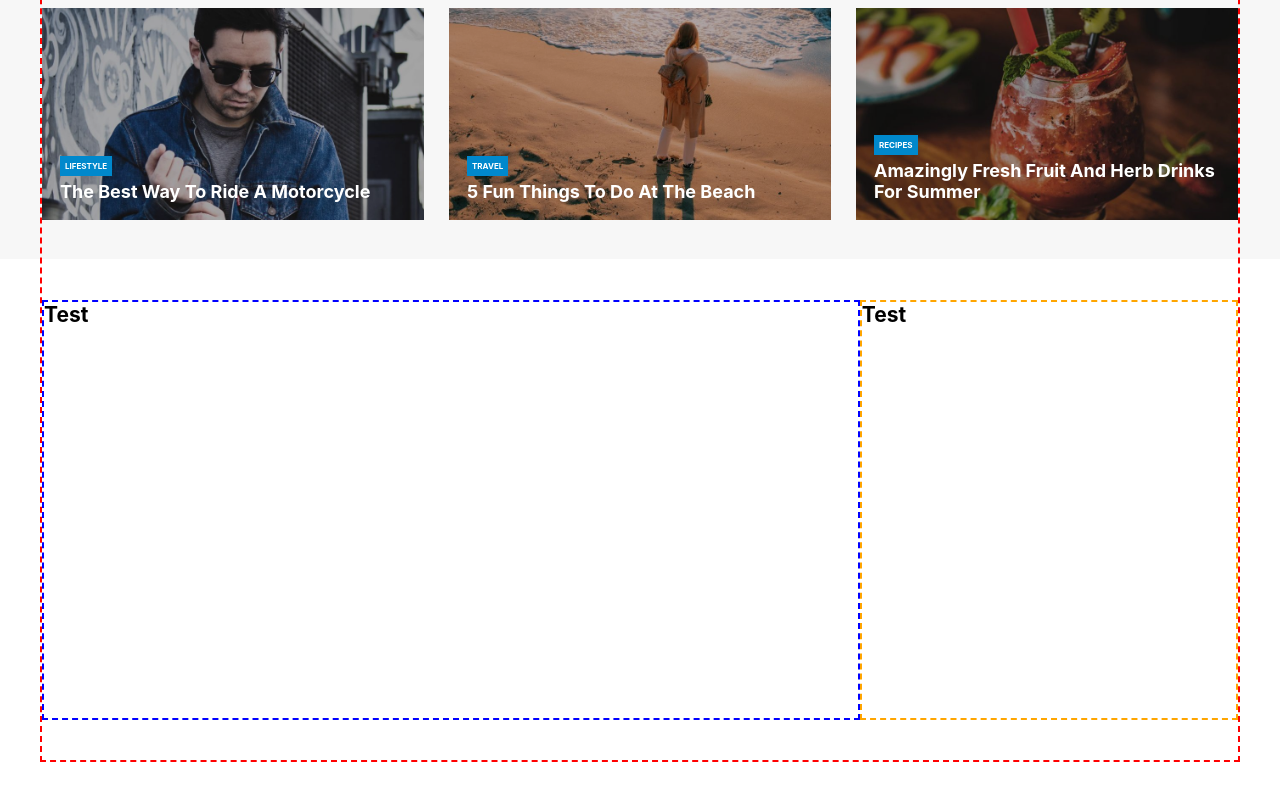
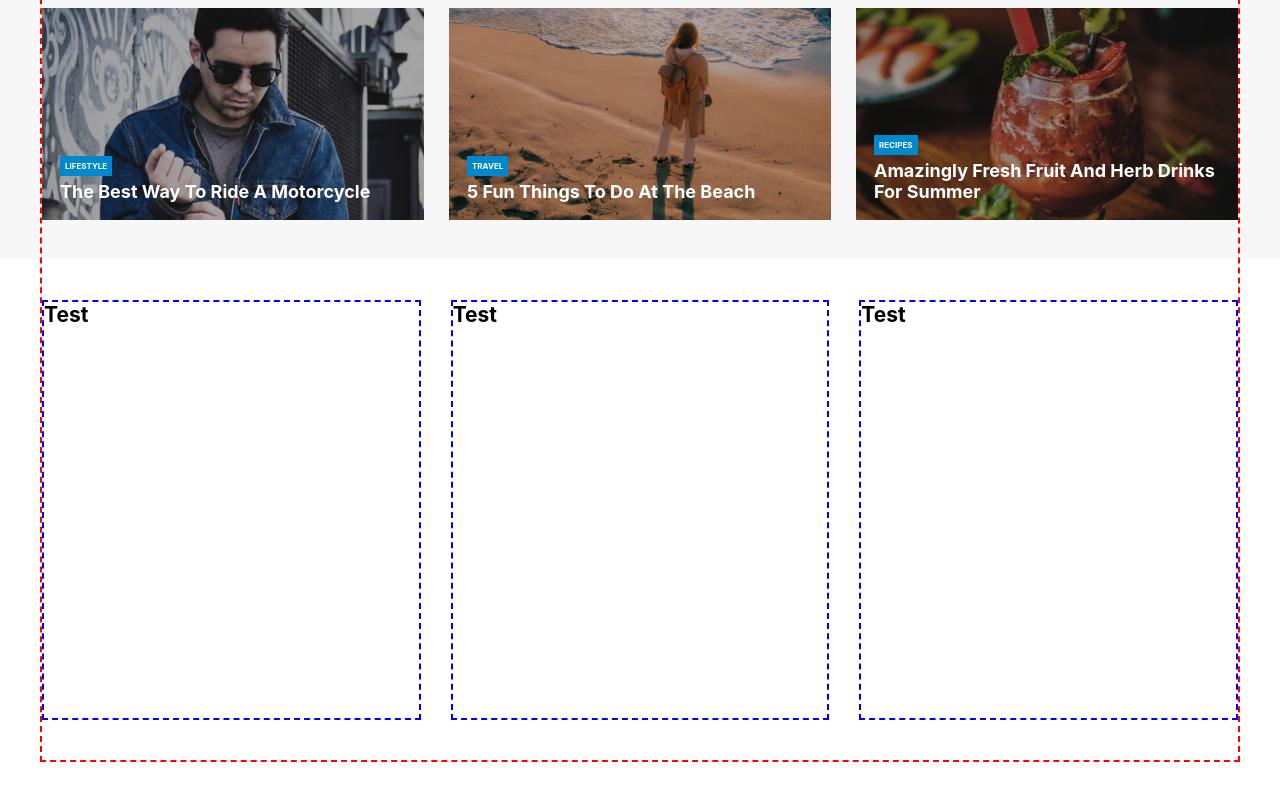
Before and after one commit to marcocor25/proj-html-vuejs, a Vue app: page / in a window 1280 px wide. Shown: the part 472-1272 px from the top of the page. Built offline with nearby package versions, Linux system fonts and the light colour scheme.

Commit message:
Correzione colonne post

```diff
--- a/src/components/PostSection.vue
+++ b/src/components/PostSection.vue
@@ -1,9 +1,12 @@
 <template>
   <section class="posts">
-    <div class="col-10">
+    <div class="col-4">
       <h1>Test</h1>
     </div>
-    <div class="col-2">
+    <div class="col-4">
+      <h1>Test</h1>
+    </div>
+    <div class="col-4">
       <h1>Test</h1>
     </div>
   </section>
@@ -26,16 +29,12 @@ export default {
 .posts {
   min-height: 500px;
   display: flex;
+  justify-content: space-between;
   padding: 40px 0;
 
-  .col-10 {
-    flex-grow: 0.7;
+  .col-4 {
+    width: calc((100% / 3) - 20px);
     border: 2px dashed blue;
-  }
-
-  .col-2 {
-    flex-grow: 0.3;
-    border: 2px dashed orange;
   }
 }
 </style>
```
